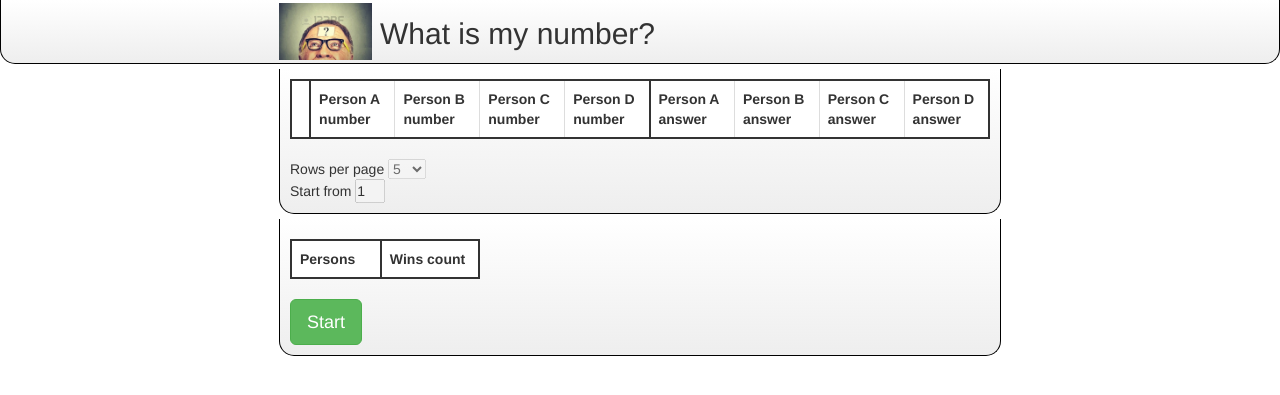
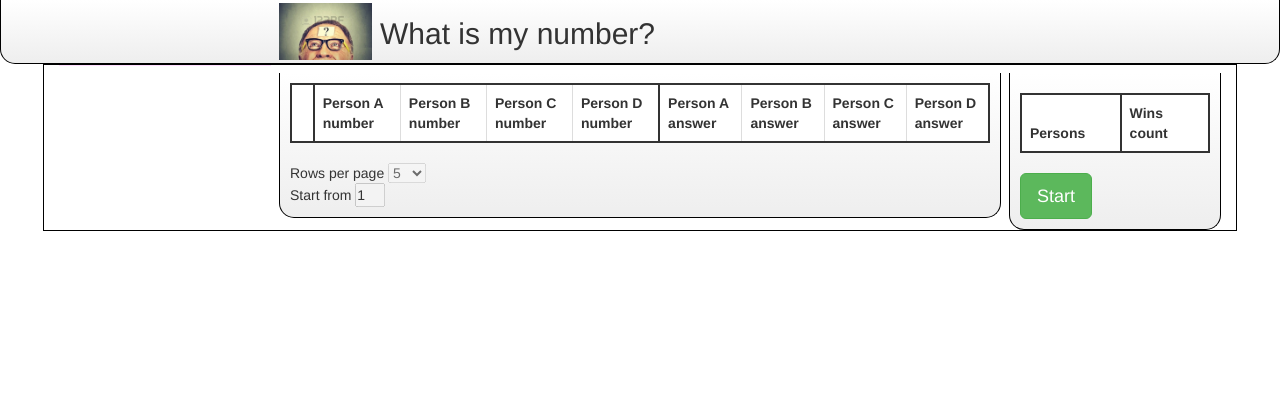
Before and after one commit to RSmetanyuk/myapp, a PHP site: page / in a window 1280 px wide. Shown: the top 395 px of the page. Run offline with PHP 8.4, Linux system fonts and the light colour scheme; lists and menus that the app fills with data are empty.

Commit message:
#23. Added small screen support. Not complete

```diff
--- a/css/style.css
+++ b/css/style.css
@@ -1,6 +1,11 @@
 * {
   padding: 0;
-  margin: 30;
+  margin: 0;
+}
+
+.container {
+	position: relative;
+	border: 1px solid black;
 }
 
 .main-content,
@@ -9,14 +14,13 @@
 	border: solid black;
 	border-width: 0px 1px 1px 1px;
 	border-radius: 0 0 15px 15px;
-	margin-left: 8px;
 	margin-top: 8px;
 	padding: 10px;
 }
 
 .header {
 	background: -webkit-linear-gradient(top, #fff, #eee);
-	border: 1px solid black;
+	border: solid black;
 	border-width: 0px 1px 1px 1px;
 	border-radius: 0 0 15px 15px;
 	font-size: 25px;
@@ -26,12 +30,11 @@
 
 .header p {
 	margin-top: -40px;
+	margin-left: 55px;
 }
 
 .main-content {
-	width: 722px;
-	margin: auto;
-	margin-top: 5px;
+	width: 608px;
 }
 
 #table,
@@ -45,18 +48,23 @@
 }
 
 #table {
-	width: 700px;
+	width: 498px;
+}
+
+#tableHead2 {
+	display: none;
 }
 
 #table2 {
 	width: 190px;
 }
 
+.left-sidebar {
+	background: #fdf;
+}
+
 .right-sidebar {
-	width: 722px;
-	margin: auto;
-	margin-top: 5px;
-	/*float: left;*/
+	width: 608px;
 }
 
 #hide {
@@ -72,7 +80,7 @@
 	height: 37px;
 	margin-top: 3px;
 	margin-bottom: 3px;
-	margin-left: -300px;
+	margin-left: -252px;
 }
 
 #pagination {
@@ -110,25 +118,99 @@ td:nth-child(5n){
 }
 
 th {
-	width: 80px;
+	width: 65px;
 	border-bottom: 2px solid!important;
 }
 
 th:first-child {
-	width: 10px!important;
+	width: 10px;
 }
 
 @media screen and (min-width: 768px) {
 	#logo {
 		height: 57px;
-		margin-left: -629px;
+		margin-left: -624px;
 	}
+
 	.header {
 		font-size: 30px;
 		height: 64px;
 	}
+
 	.header p {
 		margin-left: -245px;
 		margin-top: -50px;
 	}
+
+	.main-content {
+		float: left;
+		margin-right: 8px;
+		width: 722px;
+	}
+
+	#table {
+	width: 700px;
+	}
+
+	#tableHead1 {
+		display: none;
+	}
+
+
+	#tableHead2 {
+		display: table-header-group;
+	}
+
+	.right-sidebar {
+		width: 212px;
+		float: left;
+	}
 }
+
+
+@media screen and (min-width: 974px) {
+	.container {
+	width: 974px!important;
+	}
+
+	#logo {
+		height: 57px;
+		margin-left: -848px;
+	}
+
+	.header {
+		font-size: 30px;
+		height: 64px;
+	}
+
+	.header p {
+		margin-left: -448px;
+	}
+}
+
+
+
+
+@media screen and (min-width: 1194px) {
+	#logo {
+		margin-left: -629px;
+	}
+
+	.header p {
+		margin-left: -245px;
+	}
+
+	.container {
+	width: 1194px!important;
+	}
+
+	.left-sidebar {
+		height: 1px;
+		width: 212px;
+		float: left;
+	}
+
+	.main-content {
+	margin-left: 8px;
+	}
+}
--- a/index.html
+++ b/index.html
@@ -17,11 +17,26 @@
 		<p>What is my number?</p>
 	</div>
 
-
+	<div class="container">
+		<div class="left-sidebar">
+		</div>
 
 		<div class="main-content">
 			<table class="table table-bordered" id="table">
-			<thead>
+				<thead id="tableHead1">
+					<tr>
+						<th class="rightBorderThik"></th>
+						<th>A number</th>
+						<th>B number</th>
+						<th> C number</th>
+						<th class="rightBorderThik">D number</th>
+						<th>A answer</th>
+						<th>B answer</th>
+						<th>C answer</th>
+						<th>D answer</th>
+					</tr>
+				</thead>
+				<thead id="tableHead2">
 					<tr>
 						<th class="rightBorderThik"></th>
 						<th>Person A number</th>
@@ -80,7 +95,7 @@
 			<button id="Start" onclick="main()" class="btn btn-success btn-lg">Start</button>
 			<button id="Reset" onclick="resetData()" class="btn btn-warning btn-lg">Reset</button>
 		</div>
-
+	</div>
 <a href="#" id="returnToTop" onclick="dom.toTop()"><span class="glyphicon glyphicon-chevron-up"></span></a>
 
 </body>
```
Lines whose indentation alone changed are shown as unchanged.
